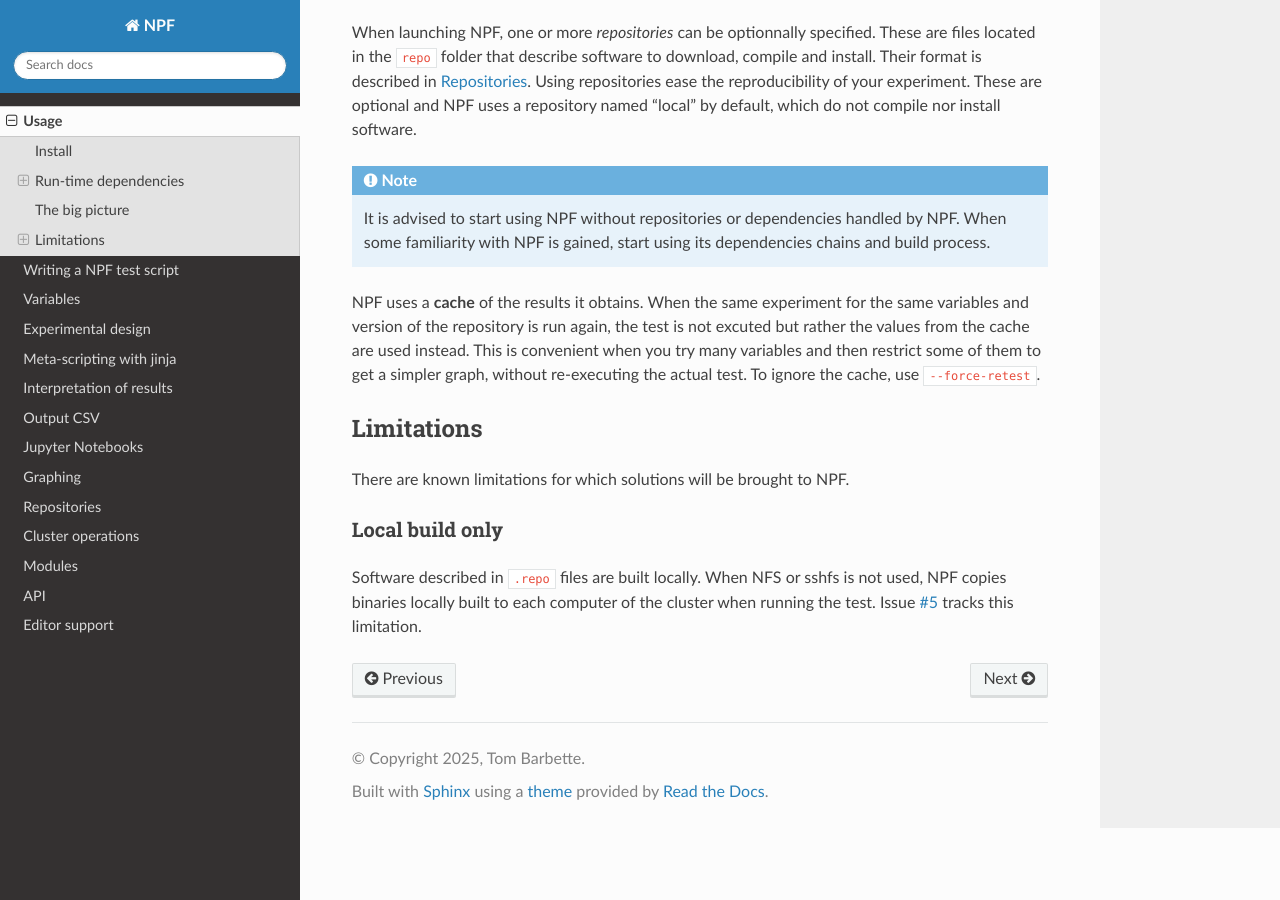
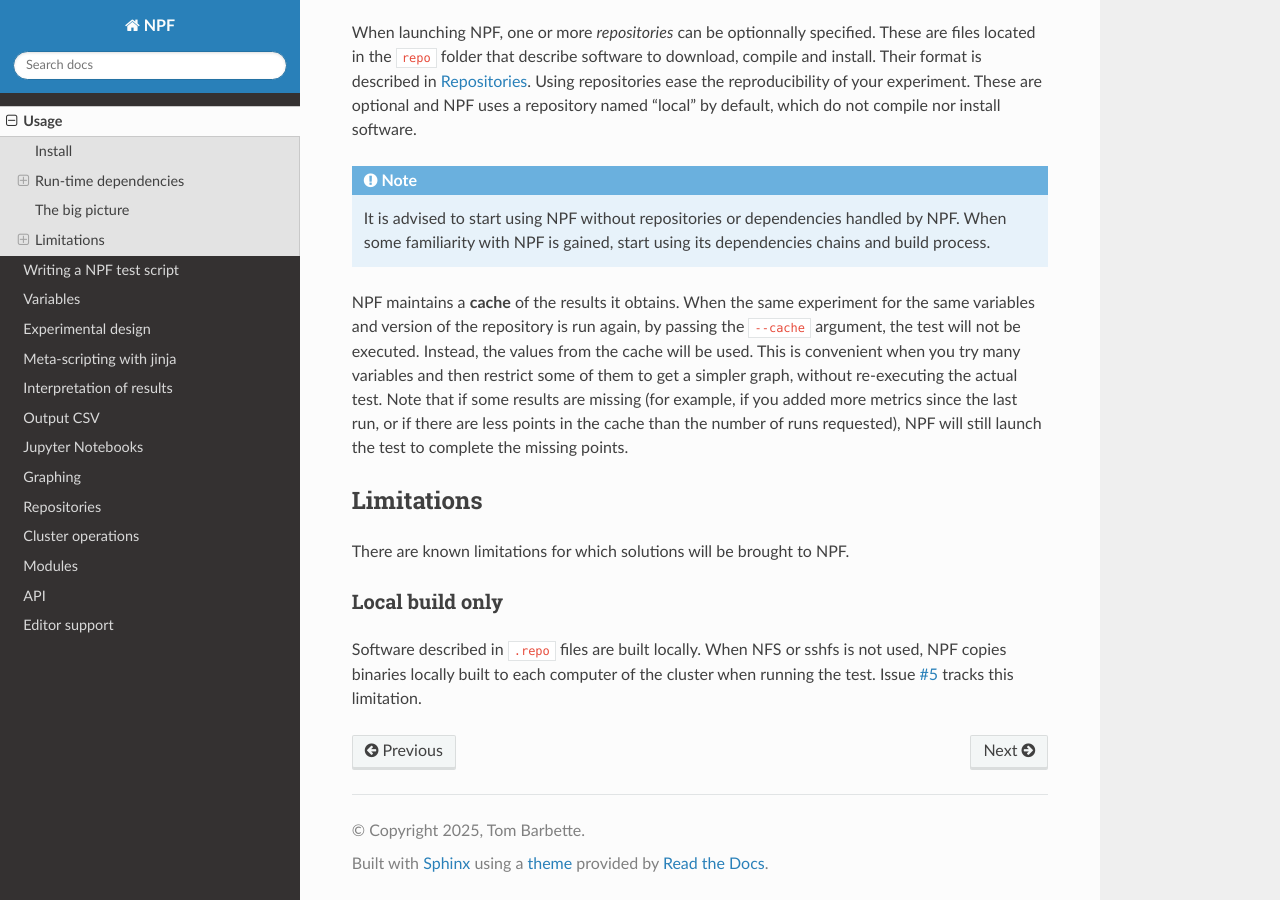
Before and after one commit to tbarbette/npf-docs, a Sphinx documentation site: the page built from docs/source/usage.rst, in a window 1280 px wide and 900 px high, scrolled down 1708 px. Built offline with Sphinx 7.4.7 and the Read the Docs theme 3.1.0, drawn with Linux system fonts in a browser that asks for light colours.

Commit message:
Update caching explanation due to the new behaviour in NPF v2

```diff
--- a/docs/source/usage.rst
+++ b/docs/source/usage.rst
@@ -88,10 +88,11 @@ These are optional and NPF uses a repository named "local" by default, which do
    It is advised to start using NPF without repositories or dependencies handled by NPF.
    When some familiarity with NPF is gained, start using its dependencies chains and build process.
 
-NPF uses a **cache** of the results it obtains.
-When the same experiment for the same variables and version of the repository is run again, the test is not excuted but rather the values from the cache are used instead.
+NPF maintains a **cache** of the results it obtains.
+When the same experiment for the same variables and version of the repository is run again, by passing the ``--cache`` argument, the test will not be executed.
+Instead, the values from the cache will be used.
 This is convenient when you try many variables and then restrict some of them to get a simpler graph, without re-executing the actual test.
-To ignore the cache, use ``--force-retest``.
+Note that if some results are missing (for example, if you added more metrics since the last run, or if there are less points in the cache than the number of runs requested), NPF will still launch the test to complete the missing points.
 
 Limitations
 ===========
```
